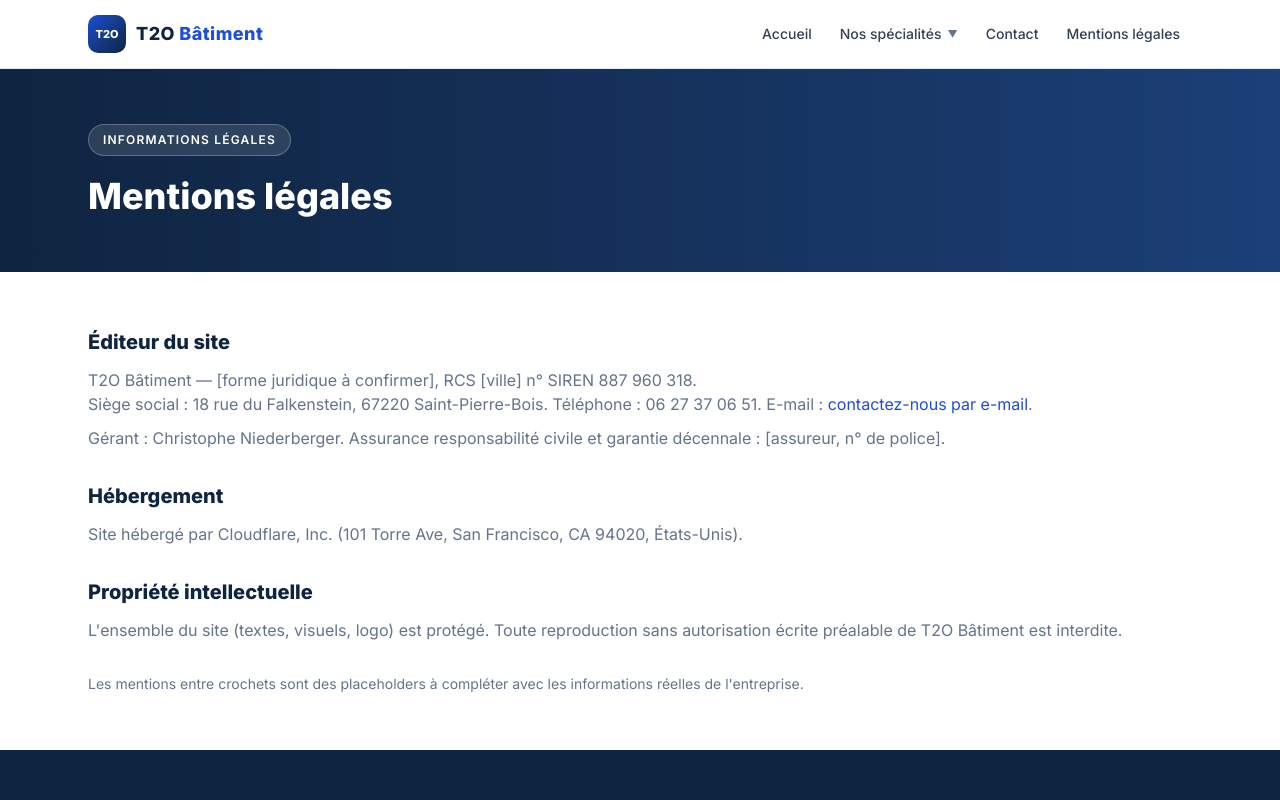
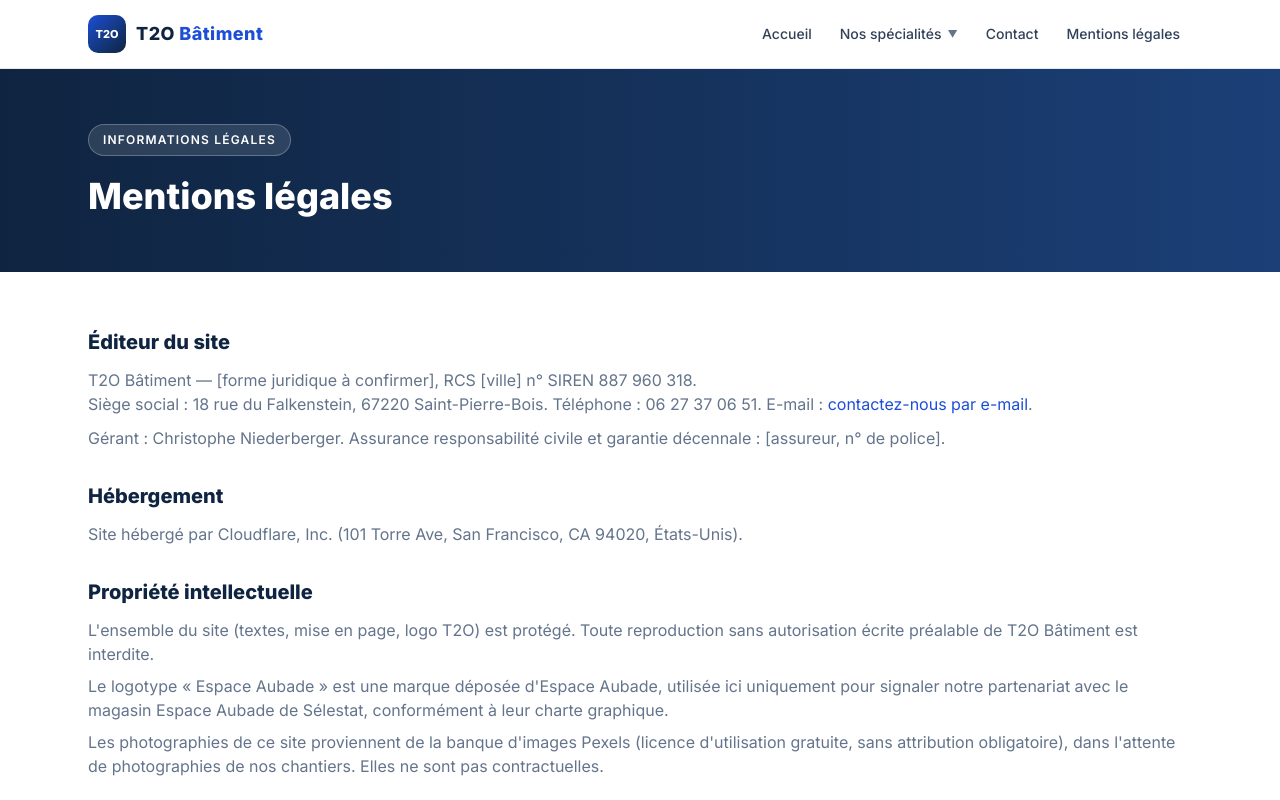
Before and after one commit to Thomas-Ries/t2o, a Vue app: page /mentions-legales in a window 1280 px wide. Shown: the top 800 px of the page. Built offline with nearby package versions, Linux system fonts and the light colour scheme.

Commit message:
docs: mentions légales — logo Espace Aubade et photos Pexels

```diff
--- a/src/views/MentionsLegalesView.vue
+++ b/src/views/MentionsLegalesView.vue
@@ -35,8 +35,16 @@ import { CONTACT } from "../data/site";
       <div>
         <h2 class="text-xl font-extrabold text-brand-950 mb-3">Propriété intellectuelle</h2>
         <p>
-          L'ensemble du site (textes, visuels, logo) est protégé. Toute reproduction sans autorisation écrite
+          L'ensemble du site (textes, mise en page, logo T2O) est protégé. Toute reproduction sans autorisation écrite
           préalable de T2O Bâtiment est interdite.
+        </p>
+        <p class="mt-2">
+          Le logotype « Espace Aubade » est une marque déposée d'Espace Aubade, utilisée ici uniquement pour signaler
+          notre partenariat avec le magasin Espace Aubade de Sélestat, conformément à leur charte graphique.
+        </p>
+        <p class="mt-2">
+          Les photographies de ce site proviennent de la banque d'images Pexels (licence d'utilisation gratuite, sans
+          attribution obligatoire), dans l'attente de photographies de nos chantiers. Elles ne sont pas contractuelles.
         </p>
       </div>
       <p class="text-sm">
```
